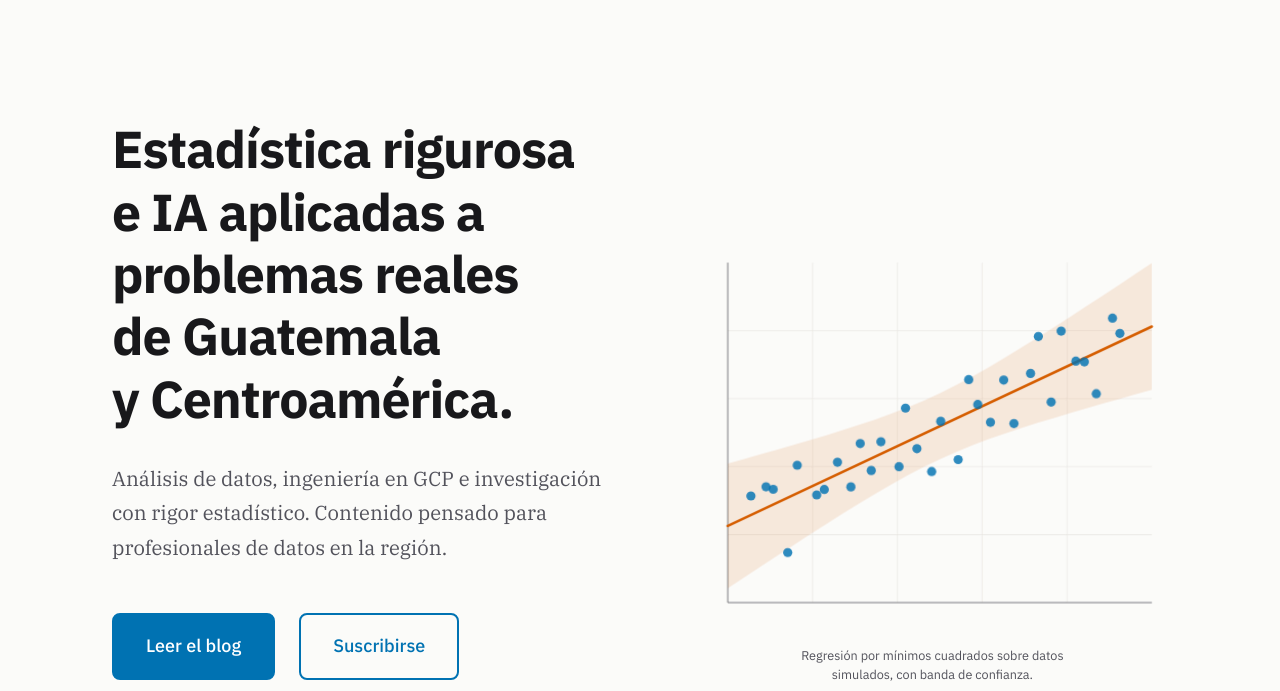
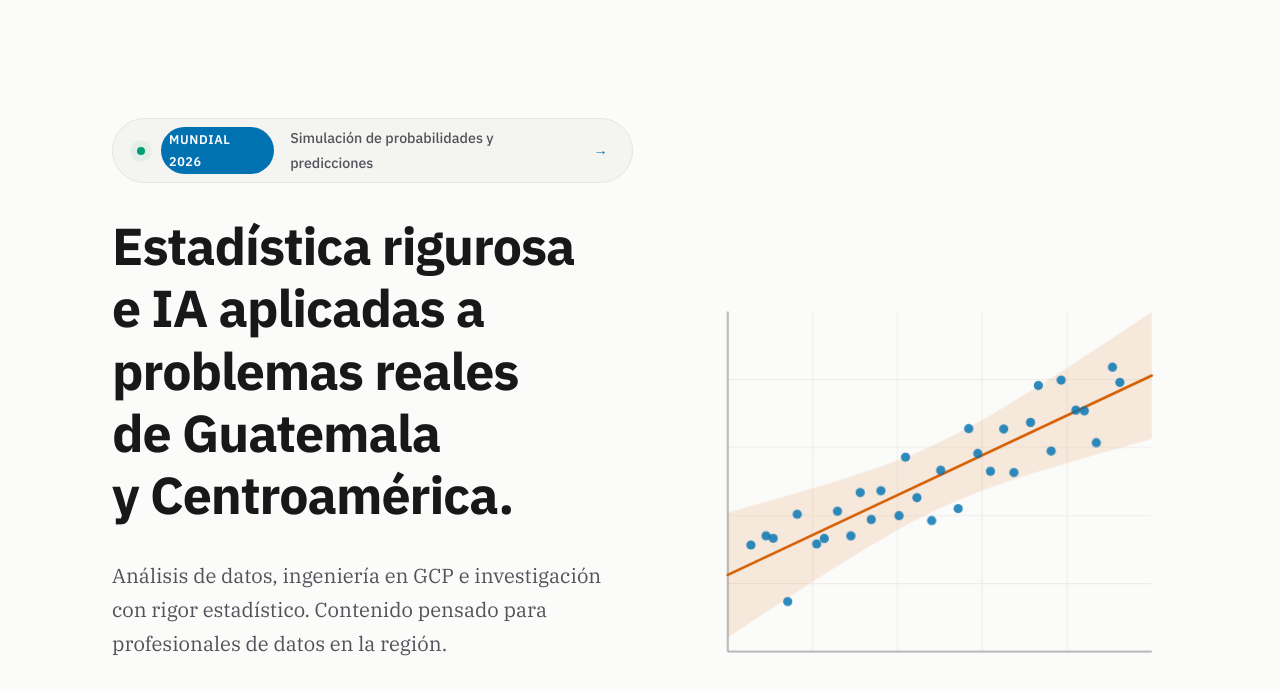
Before and after one commit to edgarsierra-gt/edgarsierra.com, an Astro site: page / in a window 1280 px wide. Shown: the part 63-754 px from the top of the page. Built offline with nearby package versions, Linux system fonts and the light colour scheme; Astro itself is replaced by a stand-in of ours.

Commit message:
feat: add World Cup 2026 banner pill to home page

```diff
--- a/src/pages/index.astro
+++ b/src/pages/index.astro
@@ -54,6 +54,12 @@ const pillars = [
   <!-- ── Hero ──────────────────────────────────────────────── -->
   <section class="hero">
     <div class="hero-text">
+      <a href="/mundial-2026" class="hero-banner-pill" data-reveal>
+        <span class="pill-dot" aria-hidden="true"></span>
+        <span class="pill-badge">Mundial 2026</span>
+        <span class="pill-text">Simulación de probabilidades y predicciones</span>
+        <span class="pill-arrow">→</span>
+      </a>
       <h1 class="hero-title">
         Estadística rigurosa e IA aplicadas a problemas reales de Guatemala y
         Centroamérica.
@@ -142,6 +148,96 @@ const pillars = [
 </BaseLayout>
 
 <style>
+  /* ── Banner Pill ────────────────────────────────────────── */
+  .hero-banner-pill {
+    display: inline-flex;
+    align-items: center;
+    gap: var(--space-2);
+    padding: 0.45rem var(--space-3);
+    background-color: var(--code-bg);
+    border: 1px solid var(--border);
+    border-radius: 999px;
+    text-decoration: none;
+    font-family: var(--font-ui);
+    font-size: var(--text-sm);
+    color: var(--ink);
+    margin-bottom: var(--space-4);
+    transition:
+      border-color 0.2s ease,
+      transform 0.2s ease,
+      box-shadow 0.2s ease;
+  }
+
+  .hero-banner-pill:hover {
+    border-color: var(--accent);
+    transform: translateY(-2px);
+    box-shadow: 0 6px 20px rgba(0, 114, 178, 0.1);
+    text-decoration: none;
+  }
+
+  /* Punto pulsante dinámico */
+  .pill-dot {
+    width: 8px;
+    height: 8px;
+    background-color: var(--accent-2); /* Verde para indicar "en vivo" */
+    border-radius: 50%;
+    position: relative;
+  }
+
+  .pill-dot::after {
+    content: '';
+    position: absolute;
+    inset: 0;
+    border-radius: 50%;
+    background-color: var(--accent-2);
+    animation: pill-ping 1.6s ease-in-out infinite;
+  }
+
+  @keyframes pill-ping {
+    0% { transform: scale(1); opacity: 0.8; }
+    100% { transform: scale(2.8); opacity: 0; }
+  }
+
+  .pill-badge {
+    background-color: var(--accent);
+    color: #fff;
+    font-size: var(--text-xs);
+    font-weight: 600;
+    padding: 0.15rem 0.5rem;
+    border-radius: 999px;
+    text-transform: uppercase;
+    letter-spacing: 0.05em;
+  }
+
+  .pill-text {
+    font-weight: 500;
+    color: var(--ink-muted);
+  }
+
+  .hero-banner-pill:hover .pill-text {
+    color: var(--ink);
+  }
+
+  .pill-arrow {
+    color: var(--accent);
+    font-weight: 700;
+    transition: transform 0.2s ease;
+  }
+
+  .hero-banner-pill:hover .pill-arrow {
+    transform: translateX(4px);
+  }
+
+  /* Adaptación responsive */
+  @media (max-width: 640px) {
+    .hero-banner-pill {
+      width: 100%;
+      justify-content: space-between;
+      border-radius: var(--radius);
+      padding: var(--space-2) var(--space-3);
+    }
+  }
+
   /* ── Hero ────────────────────────────────────────────────── */
   .hero {
     display: grid;
```
